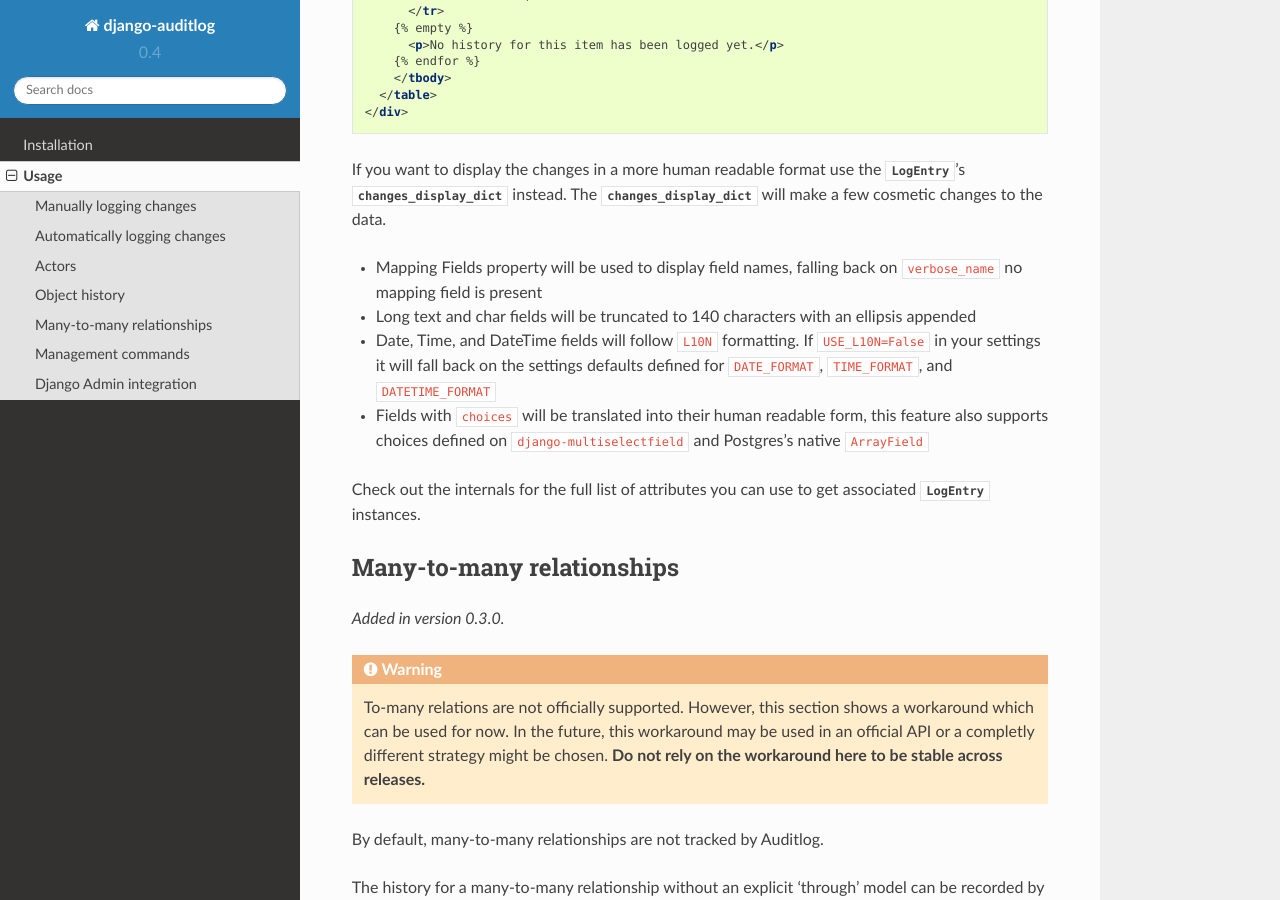
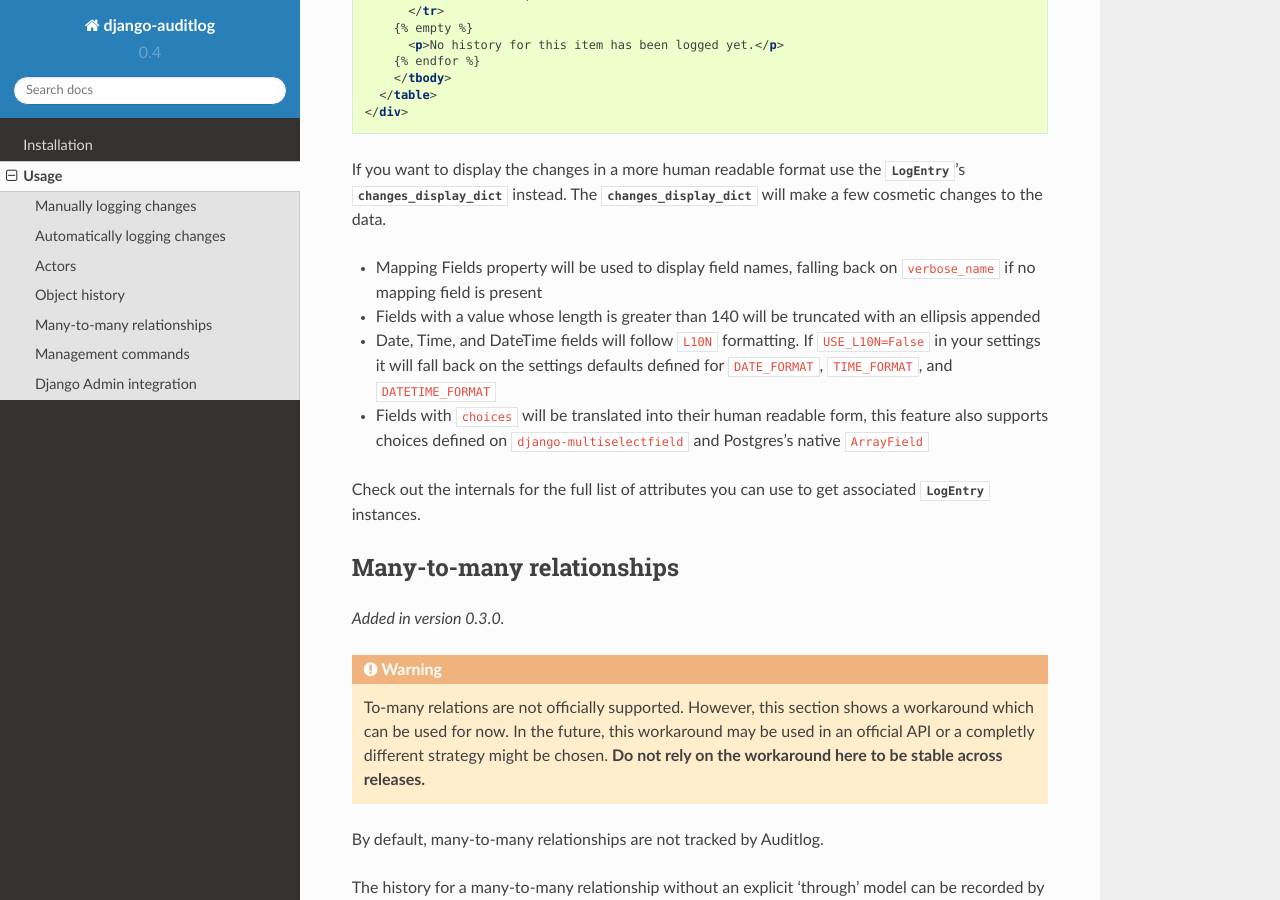
Before and after one commit to jazzband/django-auditlog, a Sphinx documentation site: the page built from docs/source/usage.rst, in a window 1280 px wide and 900 px high, scrolled down 3219 px. Built offline with Sphinx 7.4.7 and the Read the Docs theme 2.0.0, drawn with Linux system fonts in a browser that asks for light colours; pages that are not in the unit, such as notebooks, are missing from menus.

Commit message:
Update usage.rst

```diff
--- a/docs/source/usage.rst
+++ b/docs/source/usage.rst
@@ -150,8 +150,8 @@
 
 If you want to display the changes in a more human readable format use the :py:class:`LogEntry`'s :py:attr:`changes_display_dict` instead. The :py:attr:`changes_display_dict` will make a few cosmetic changes to the data.
 
-- Mapping Fields property will be used to display field names, falling back on ``verbose_name`` no mapping field is present
-- Long text and char fields will be truncated to 140 characters with an ellipsis appended
+- Mapping Fields property will be used to display field names, falling back on ``verbose_name`` if no mapping field is present
+- Fields with a value whose length is greater than 140 will be truncated with an ellipsis appended
 - Date, Time, and DateTime fields will follow ``L10N`` formatting. If ``USE_L10N=False`` in your settings it will fall back on the settings defaults defined for ``DATE_FORMAT``, ``TIME_FORMAT``, and ``DATETIME_FORMAT``
 - Fields with ``choices`` will be translated into their human readable form, this feature also supports choices defined on ``django-multiselectfield`` and Postgres's native ``ArrayField``
 
```
